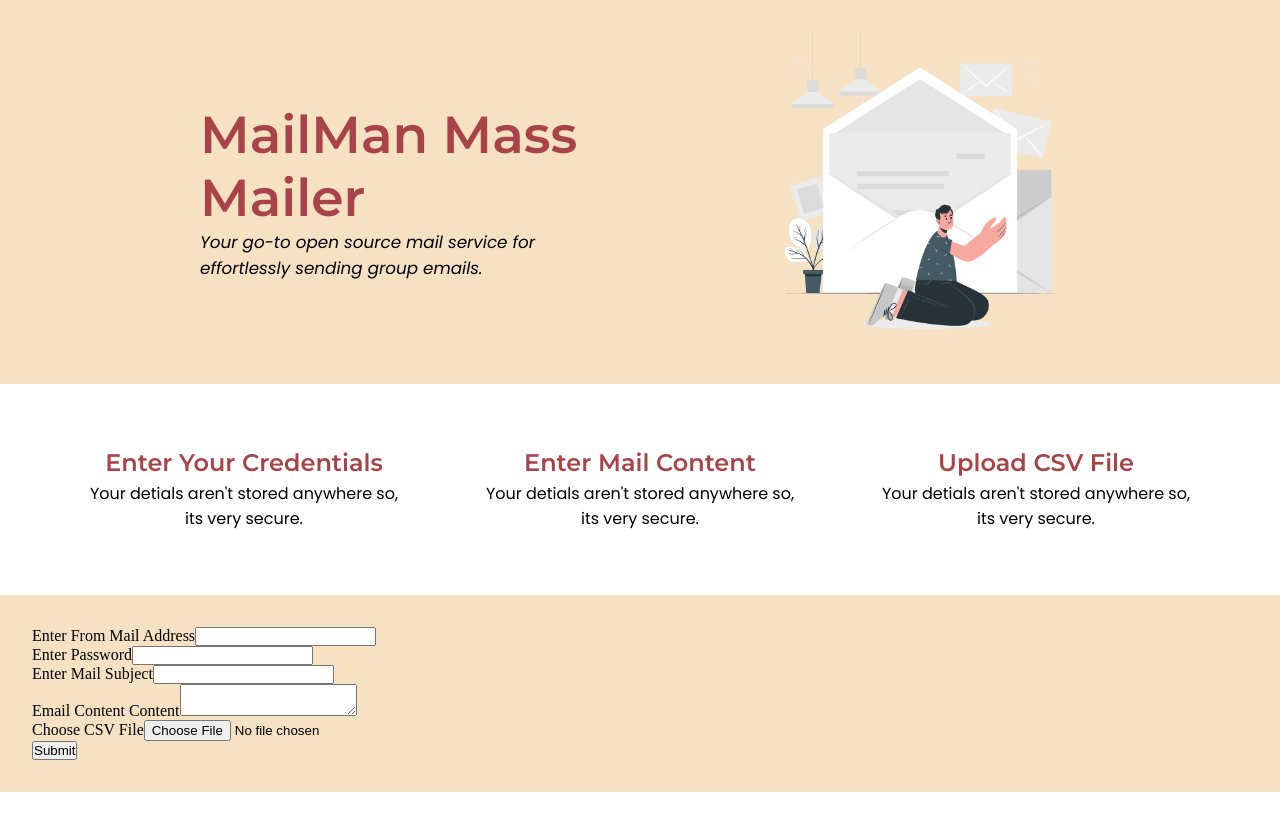
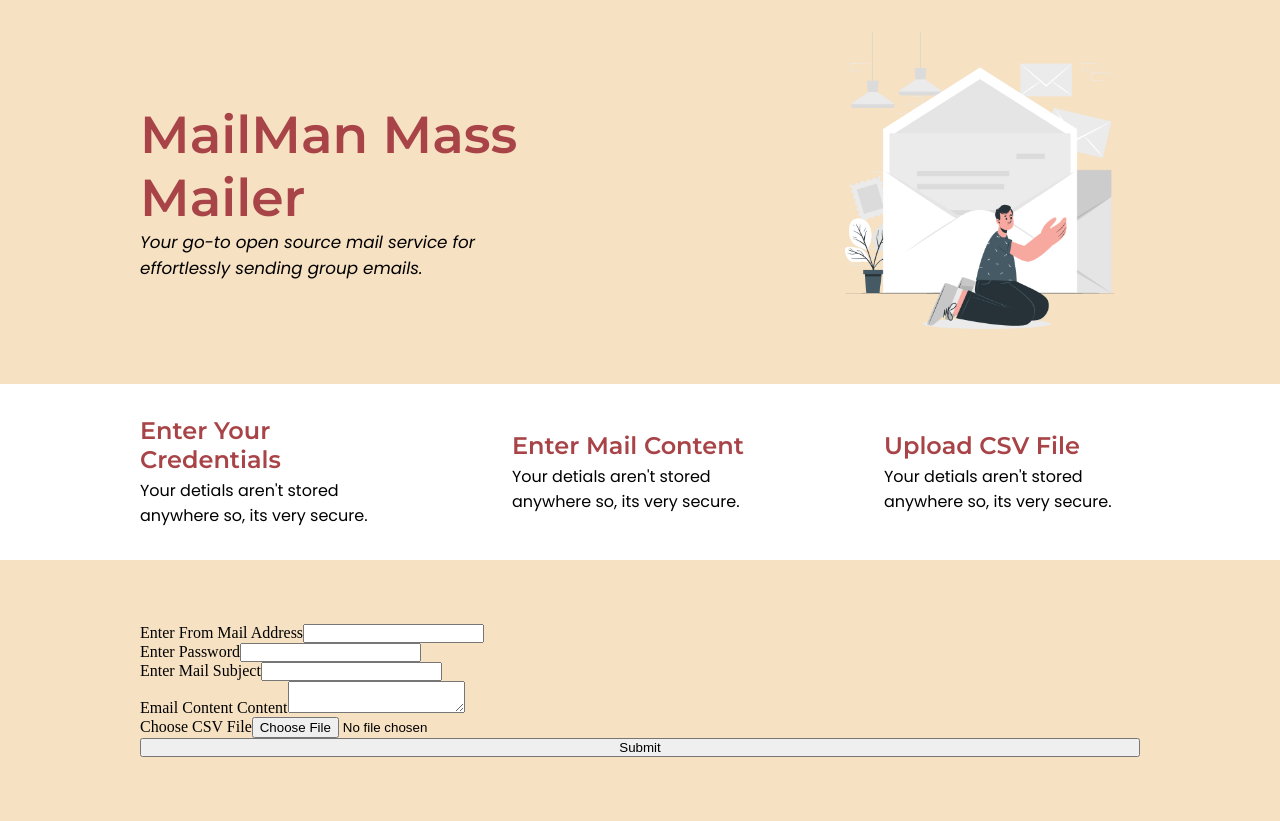
Before and after one commit to BuildNShip/mailman, a React (Vite) app: page / in a window 1280 px wide. Before the commit the page ends 800 px from the top, so only its background shows below. Built offline with nearby package versions, Linux system fonts and the light colour scheme.

Commit message:
new-ui:styles-changes

```diff
--- a/src/Pages/FileUpload/FileUpload.jsx
+++ b/src/Pages/FileUpload/FileUpload.jsx
@@ -64,7 +64,7 @@ const FileUpload = () => {
         </div>
       </div>
       <div className={styles.form_view_container}>
-        <form className={styles.form_container}>
+        <form className={styles.form_view}>
           <div className={styles.row}>
             <label className={styles.form_label} htmlFor="frommail">
               Enter From Mail Address
--- a/src/Pages/FileUpload/FileUpload.module.css
+++ b/src/Pages/FileUpload/FileUpload.module.css
@@ -13,10 +13,10 @@
 .first_view {
   display: flex;
   flex-direction: row-reverse;
-  justify-content: space-evenly;
+  justify-content: space-between;
   flex-wrap: wrap;
   align-items: center;
-  max-width: 1200px;
+  max-width: 1000px;
   margin: 0 auto;
   padding: 2rem;
 }
@@ -42,25 +42,25 @@
   width: 20rem;
 }
 
-.second_view_container{
-    background-color: #fff;
+.second_view_container {
+  background-color: #fff;
 }
 
 .second_view {
   display: flex;
   flex-direction: row;
-  justify-content: space-evenly;
+  justify-content: space-between;
   align-items: center;
-  text-align: center;
+  text-align: left;
   flex-wrap: wrap;
-  max-width: 1200px;
+  max-width: 1000px;
   margin: 0 auto;
   padding: 2rem;
 }
 
 .box_container {
-  max-width: 20rem;
-  margin: 2rem;
+  max-width: 15rem;
+  margin-right: 1rem;
 }
 
 .b_heading {
@@ -83,3 +83,13 @@
   background-color: #f6e1c3;
   padding: 2rem;
 }
+
+.form_view {
+  display: flex;
+  flex-direction: column;
+  justify-content: space-between;
+  flex-wrap: wrap;
+  max-width: 1000px;
+  margin: 0 auto;
+  padding: 2rem;
+}
```
